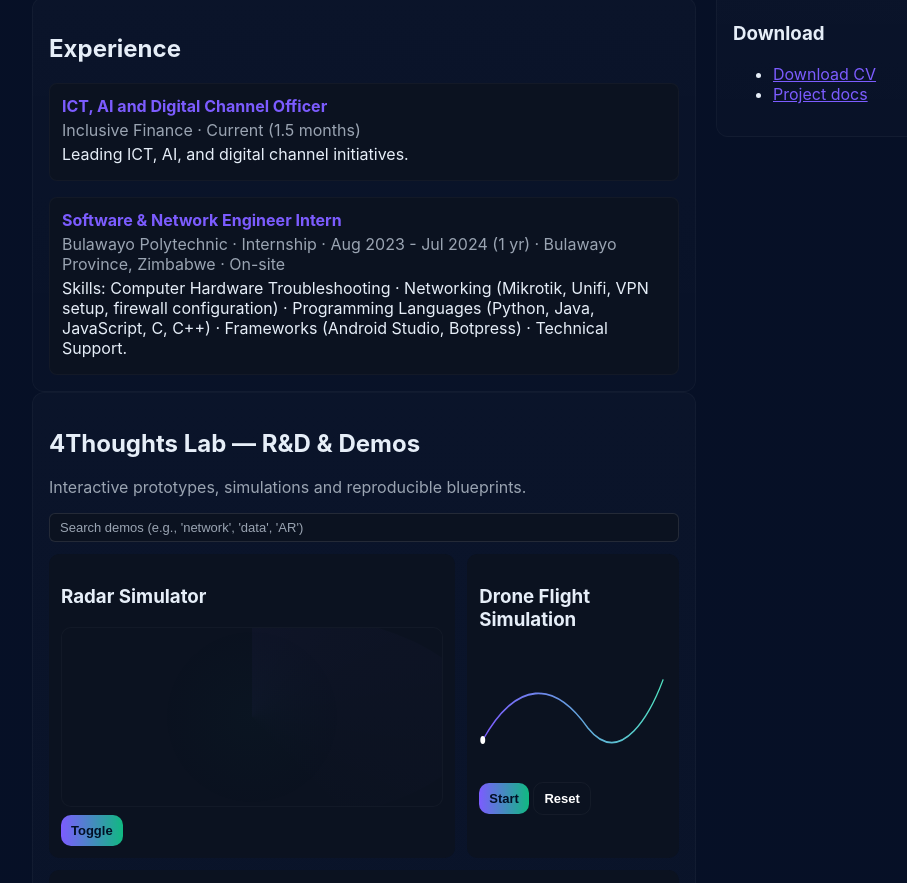
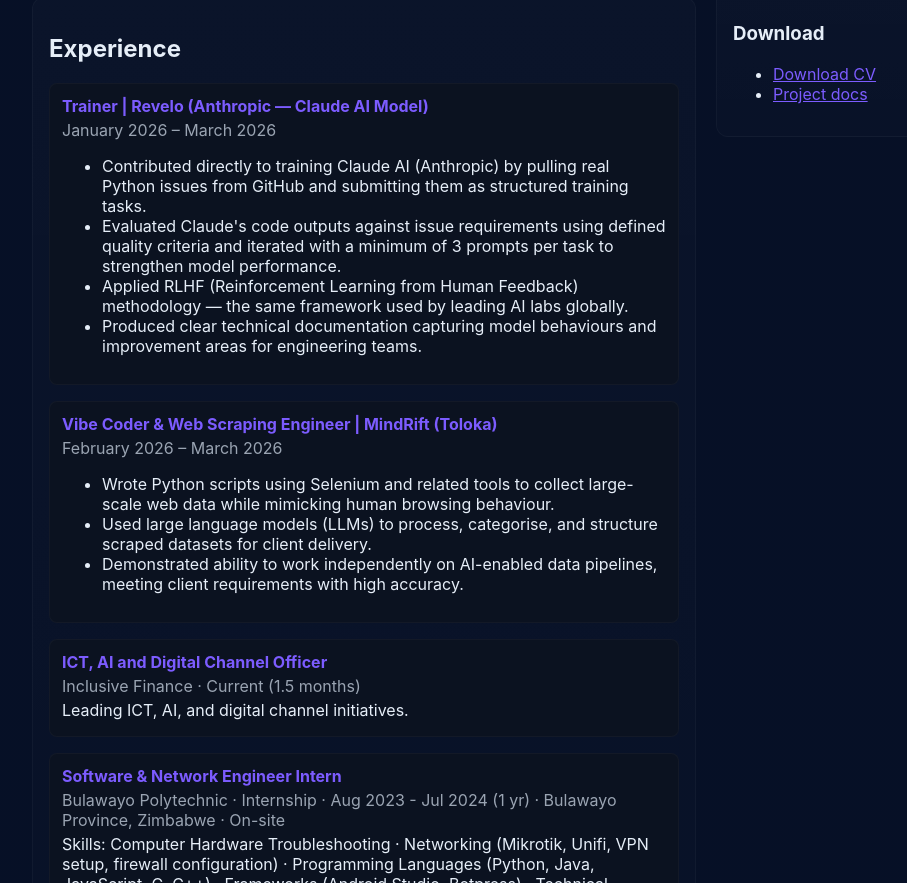
Before and after one commit to faraimushipe/faraimushipe.github.io, a plain HTML site: page index.html in a window 1280 px wide. Shown: the part 1634-2517 px from the top of the page, without its empty margins (86-993 px from the left). Drawn offline with nearby package versions, Linux system fonts and the light colour scheme; a script that the page names is missing.

Commit message:
Experience Update.

```diff
--- a/index.html
+++ b/index.html
@@ -95,6 +95,25 @@
     <article class="card" data-aos="fade-up">
       <h2>Experience</h2>
       <div class="experience">
+        <div class="job">
+          <h3>Trainer | Revelo (Anthropic — Claude AI Model)</h3>
+          <p class="muted">January 2026 – March 2026</p>
+          <ul>
+            <li>Contributed directly to training Claude AI (Anthropic) by pulling real Python issues from GitHub and submitting them as structured training tasks.</li>
+            <li>Evaluated Claude's code outputs against issue requirements using defined quality criteria and iterated with a minimum of 3 prompts per task to strengthen model performance.</li>
+            <li>Applied RLHF (Reinforcement Learning from Human Feedback) methodology — the same framework used by leading AI labs globally.</li>
+            <li>Produced clear technical documentation capturing model behaviours and improvement areas for engineering teams.</li>
+          </ul>
+        </div>
+        <div class="job">
+          <h3>Vibe Coder & Web Scraping Engineer | MindRift (Toloka)</h3>
+          <p class="muted">February 2026 – March 2026</p>
+          <ul>
+            <li>Wrote Python scripts using Selenium and related tools to collect large-scale web data while mimicking human browsing behaviour.</li>
+            <li>Used large language models (LLMs) to process, categorise, and structure scraped datasets for client delivery.</li>
+            <li>Demonstrated ability to work independently on AI-enabled data pipelines, meeting client requirements with high accuracy.</li>
+          </ul>
+        </div>
         <div class="job">
           <h3>ICT, AI and Digital Channel Officer</h3>
           <p class="muted">Inclusive Finance · Current (1.5 months)</p>
```
